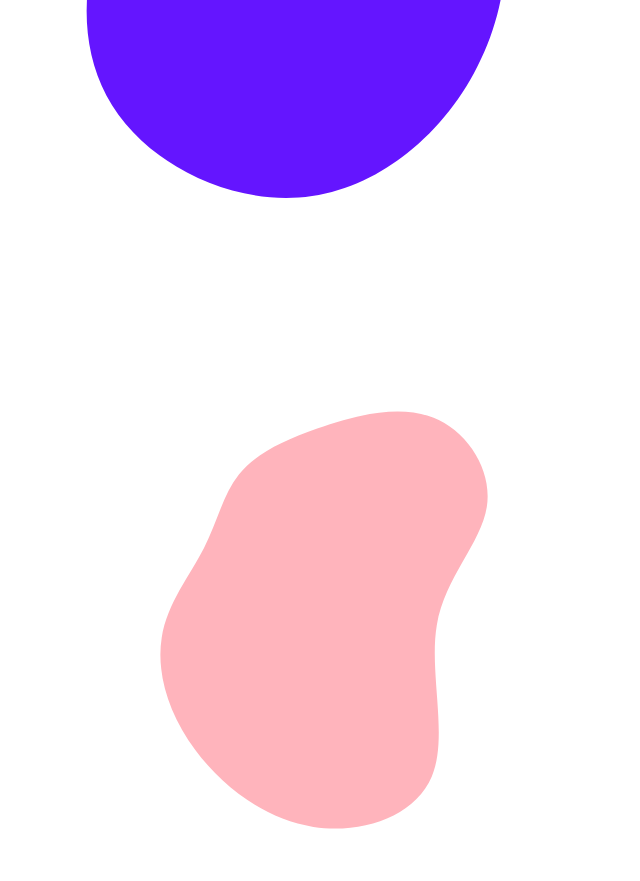
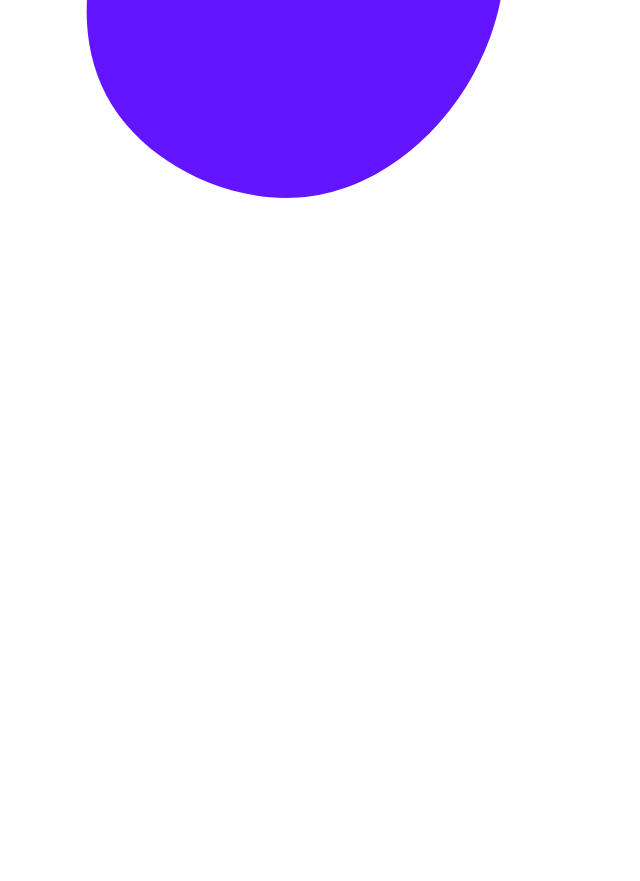
Before and after one commit to SethDimmer123/week-2-final-project-Seths-code, a plain HTML site: page index.html in a window 1280 px wide. Shown: the part 1618-2499 px from the top of the page, without its empty margins (0-640 px from the left). After the commit the page ends 1918 px from the top, so only its background shows below. Drawn offline with Linux system fonts and the light colour scheme.

Commit message:
initial commit

```diff
--- a/index.html
+++ b/index.html
@@ -58,13 +58,9 @@
             </div>
         </div>
     </section>
-    <section id="features"><!---->
-        <div class="container"><!---->
-            <svg width="600" height="600" viewBox="0 0 600 600" xmlns="http://www.w3.org/2000/svg" class="blob2"><!---->
-                <g transform="translate(300,300)">
-                    <path d="M125,-160.4C159.9,-146.7,184.6,-107.3,178.8,-70.9C173.1,-34.4,137,-0.8,128.8,47.3C120.7,95.5,140.6,158.2,123.8,198.4C107,238.6,53.5,256.3,5.4,248.9C-42.7,241.5,-85.4,208.9,-112.7,172.1C-140,135.3,-151.8,94.2,-146.3,59.7C-140.8,25.1,-117.9,-2.9,-104,-30.1C-90.1,-57.3,-85,-83.7,-69.1,-103.5C-53.3,-123.4,-26.6,-136.7,9.2,-149.4C45.1,-162,90.1,-174,125,-160.4Z" fill="#FFB4BC"></path><!---->
-                </g>
-            </svg>
+    <section id="features"><!--gHBUaC-->
+        <div class="container"><!--jQrZhP-->
+            <h5 class="features__subheading"></h5><!--gnliEL lnYMxP-->
             </div>
         </div>
     </section>
```
